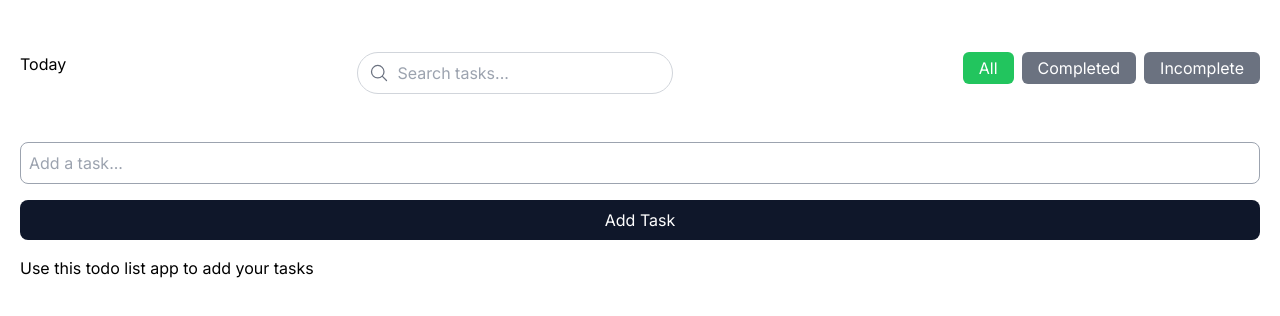
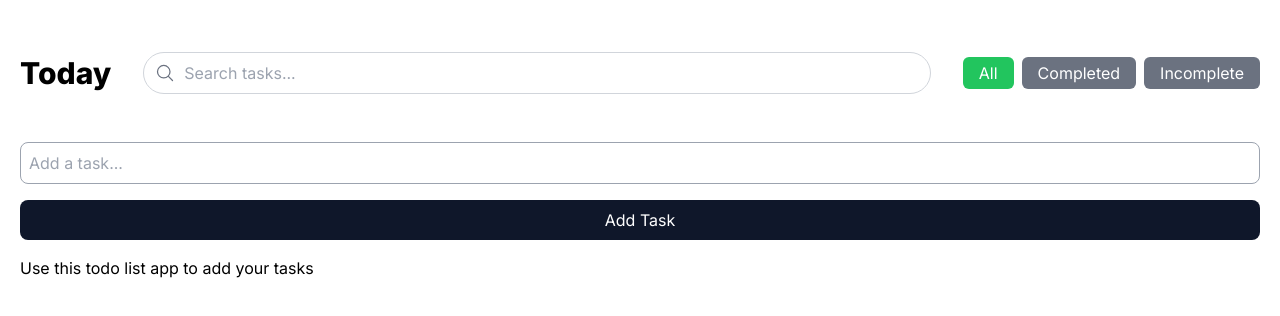
Before and after one commit to Ankush-nitjsr/todo-list-app, a React (Vite) app: page / in a window 1280 px wide. Shown: the top 316 px of the page. Built offline with nearby package versions, Linux system fonts and the light colour scheme.

Commit message:
chore: Add style

```diff
--- a/src/components/AppHeader.tsx
+++ b/src/components/AppHeader.tsx
@@ -3,11 +3,11 @@ import { SearchTasks } from "../features/search-tasks/SearchTasks";
 
 export const AppHeader = () => {
   return (
-    <div className="flex justify-between w-full my-8">
-      <div className="title">
+    <div className="flex justify-between w-full my-8 items-center">
+      <div className="title font-extrabold text-3xl">
         <h1>Today</h1>
       </div>
-      <div className="search-section">
+      <div className="search-section flex-grow mx-8">
         <SearchTasks />
       </div>
       <div className="filter-section">
```
